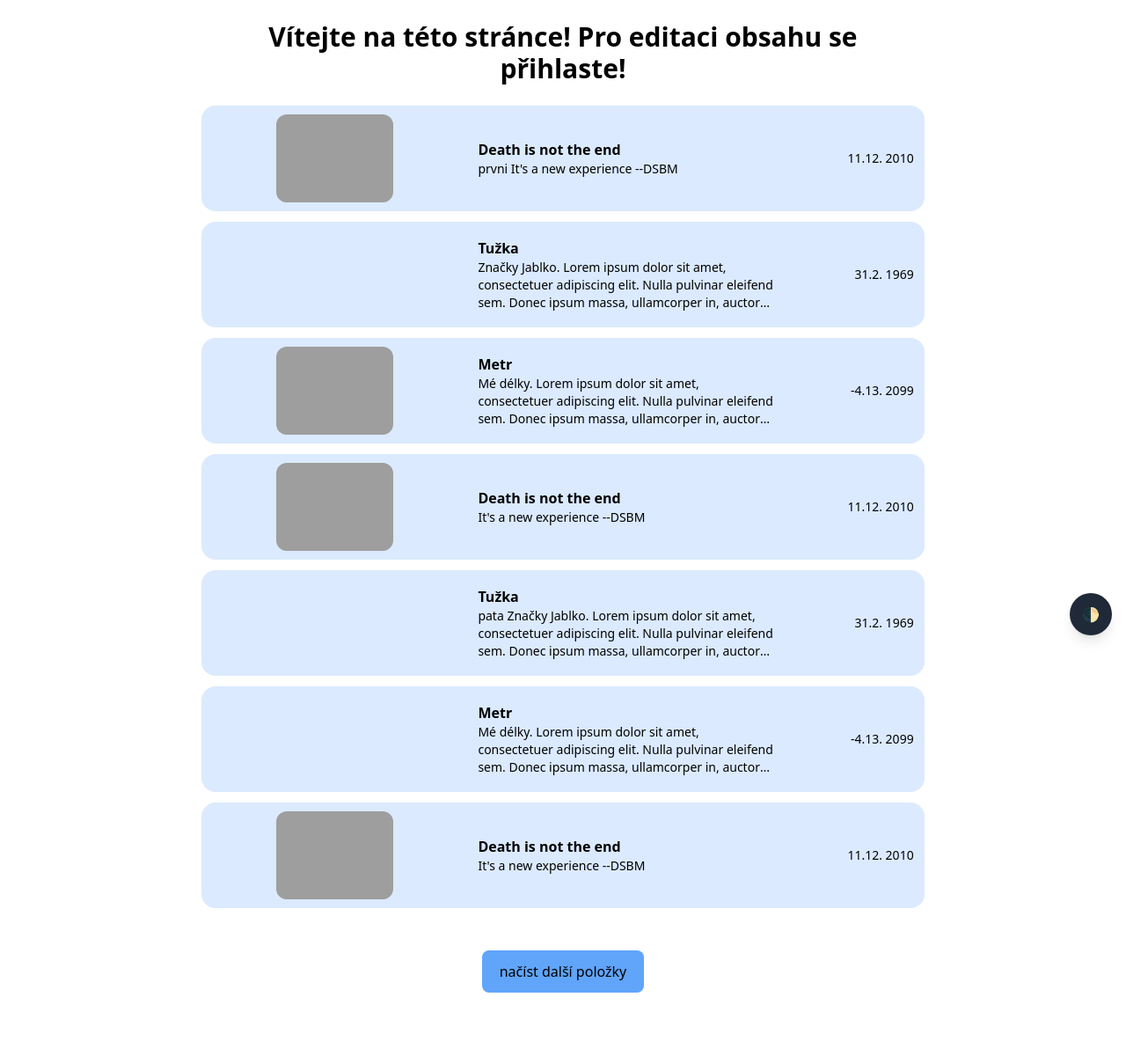
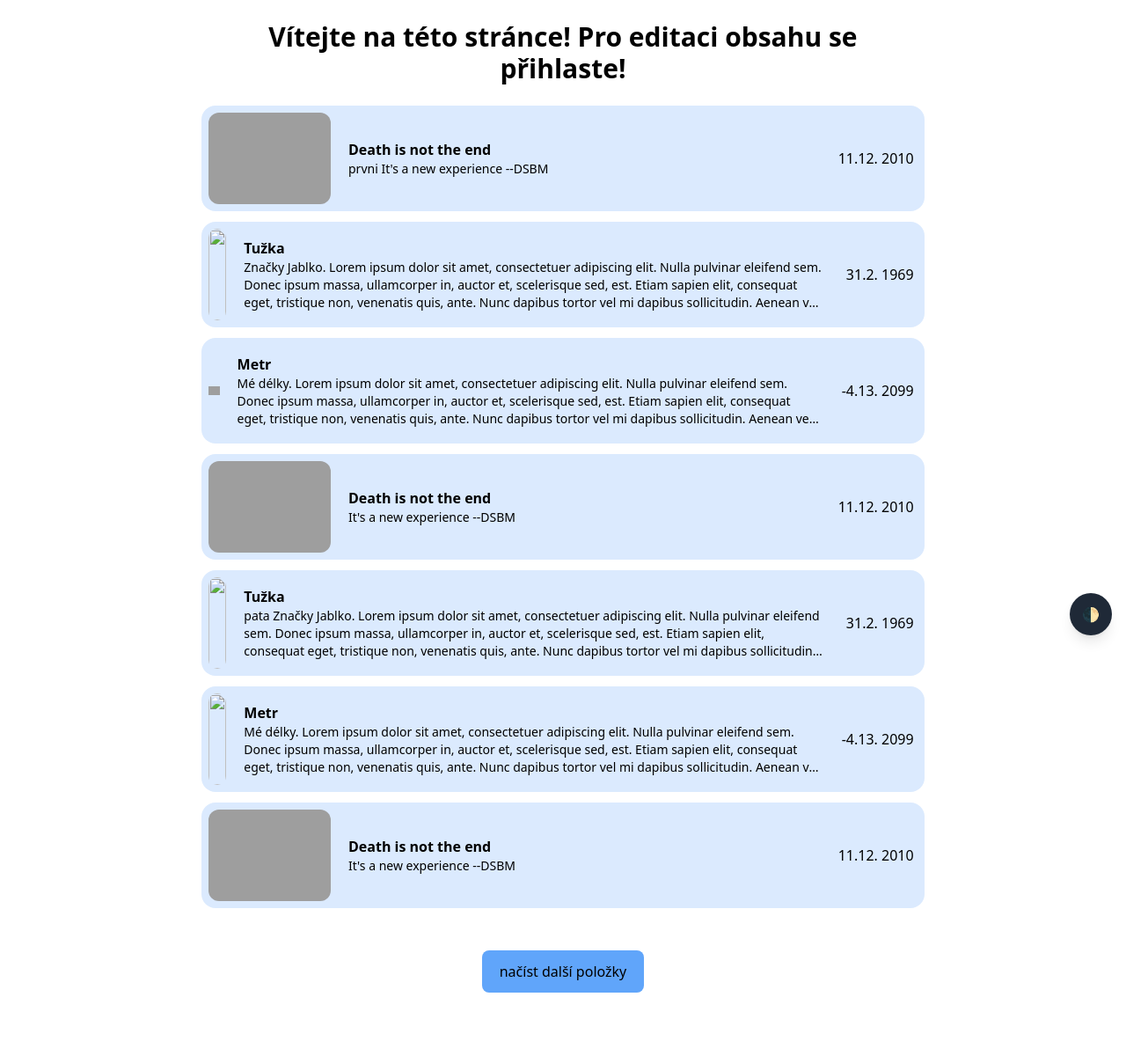
Before and after one commit to PyToby/IFI-Lost-Found, a Flask app: page / in a window 1280 px wide. Shown: the part 62-1270 px from the top of the page at 88% size. Run offline with Flask 3, Linux system fonts and the light colour scheme; grey boxes are pictures that could not be loaded.

Commit message:
item list layout test

```diff
--- a/website/static/output.css
+++ b/website/static/output.css
@@ -705,6 +705,10 @@
   display: block;
 }
 
+.inline-block {
+  display: inline-block;
+}
+
 .inline {
   display: inline;
 }
@@ -762,6 +766,11 @@
   height: 100%;
 }
 
+.h-fit {
+  height: -moz-fit-content;
+  height: fit-content;
+}
+
 .min-h-screen {
   min-height: 100vh;
 }
@@ -794,6 +803,10 @@
   width: 100%;
 }
 
+.min-w-\[100px\] {
+  min-width: 100px;
+}
+
 .max-w-2xl {
   max-width: 42rem;
 }
@@ -816,6 +829,30 @@
 
 .max-w-xl {
   max-width: 36rem;
+}
+
+.flex-none {
+  flex: none;
+}
+
+.flex-1 {
+  flex: 1 1 0%;
+}
+
+.flex-initial {
+  flex: 0 1 auto;
+}
+
+.shrink {
+  flex-shrink: 1;
+}
+
+.flex-grow {
+  flex-grow: 1;
+}
+
+.flex-grow-0 {
+  flex-grow: 0;
 }
 
 .basis-1\/2 {
@@ -850,6 +887,10 @@
 
 .flex-col {
   flex-direction: column;
+}
+
+.place-items-center {
+  place-items: center;
 }
 
 .items-center {
@@ -1052,6 +1093,10 @@
 
 .text-right {
   text-align: right;
+}
+
+.align-middle {
+  vertical-align: middle;
 }
 
 .text-2xl {
--- a/website/templates/preview_list.html
+++ b/website/templates/preview_list.html
@@ -1,21 +1,21 @@
 {% for preview in test_items%}
 
-<a class="flex items-center bg-blue-100 dark:bg-neutral-800 rounded-2xl mx-4 mb-3 overflow-hidden h-[120px]" href="item">
+<a class="flex bg-blue-100 dark:bg-neutral-800 rounded-2xl mx-4 mb-3 overflow-hidden h-[120px] place-items-center" href="item">
     <!-- Image -->
-    <div class="basis-1/2 h-full flex items-center justify-center p-2">
-        <img src="{{preview.image}}" class="h-[100px] object-contain rounded-xl max-w-full">
+    <div class="h-full shrink items-center justify-center p-2">
+        <img src="{{preview.image}}" class="h-full w-full object-contain rounded-xl">
     </div>
 
     <!-- Text -->
-    <div class="basis-3/5 h-full flex flex-col justify-center overflow-hidden px-3">
+    <div class="h-full flex-grow flex flex-col justify-center overflow-hidden px-3 min-w-[100px]">
         <strong class="truncate">{{preview.title}}</strong>
         <p class="dark:text-gray-400 text-sm line-clamp-3 overflow-hidden">{{preview.info}}</p>
     </div>
 
     <!-- Date -->
-    <div class="basis-1/4 h-full flex items-center justify-end px-3 text-sm text-right">
+    <span class="px-3 flex-none justify-end">
         {{preview.date}}
-    </div>
+    </span>
 </a>
 
 {% endfor %}
```
